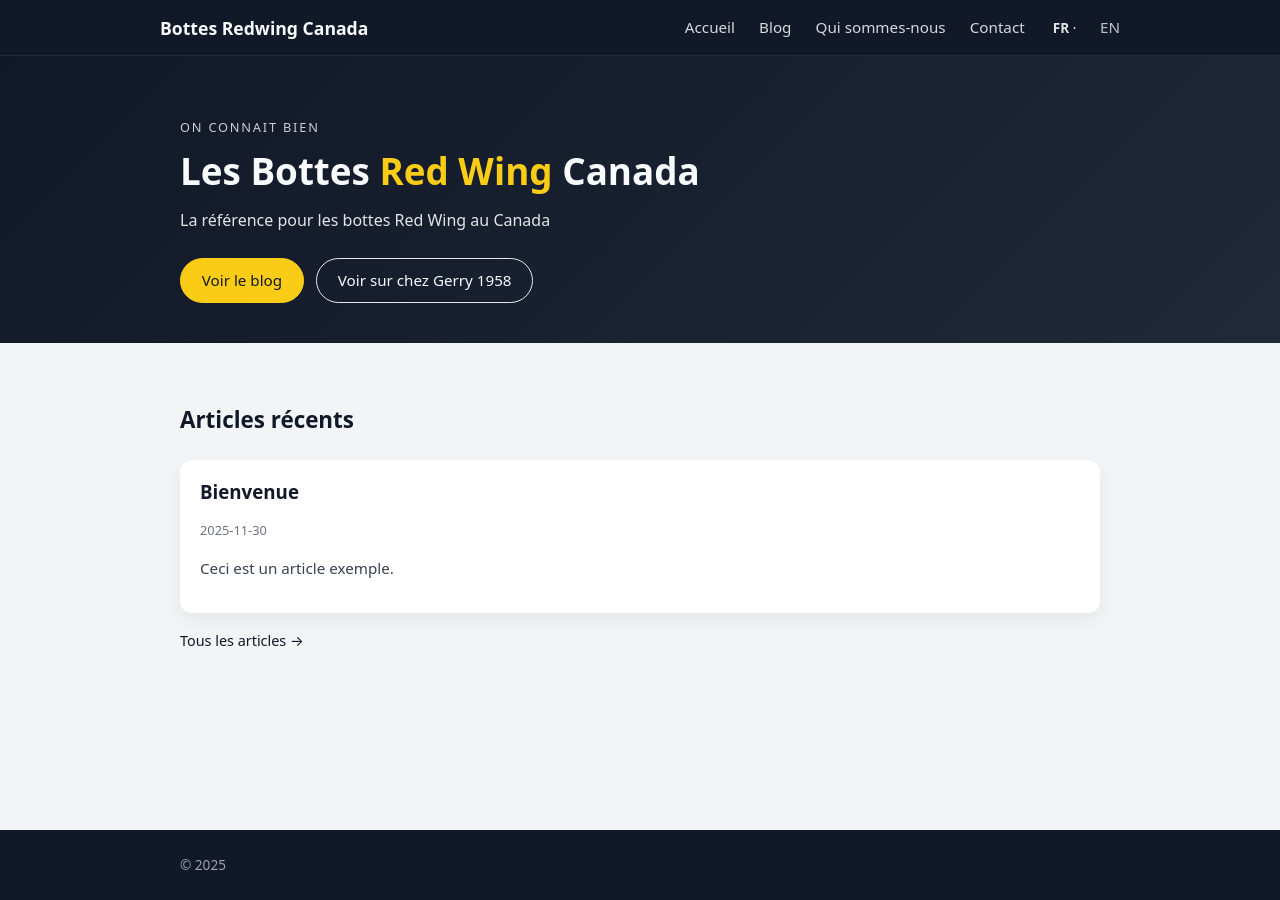
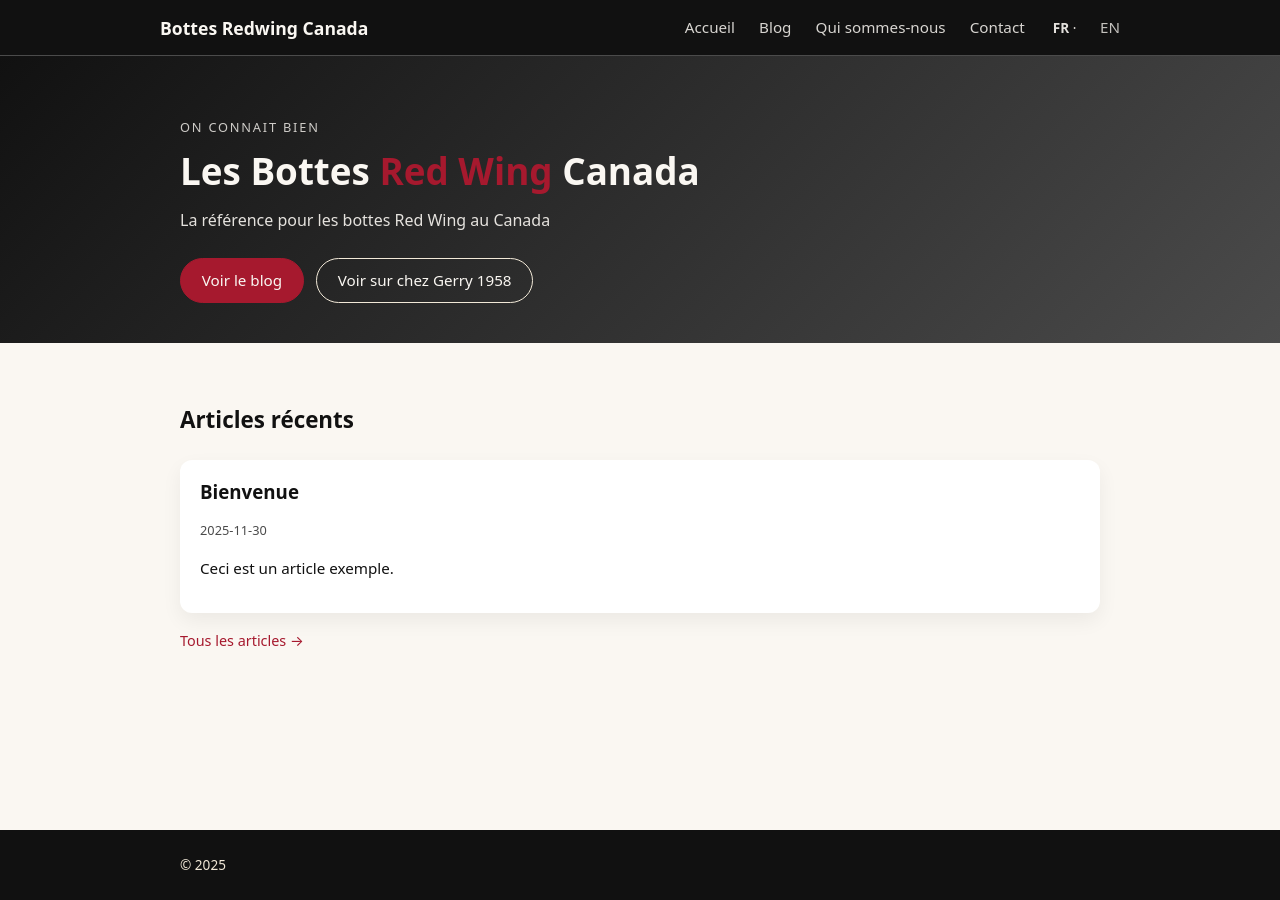
Before and after one commit to jphenri/botte-redwing.ca, a Jekyll site: the page built from index.md, in a window 1280 px wide. Built offline with Jekyll 4.4.1, drawn with Linux system fonts in a browser that asks for light colours.

Commit message:
Update main.css - RW Colors

```diff
--- a/assets/css/main.css
+++ b/assets/css/main.css
@@ -10,8 +10,8 @@ body {
   margin: 0;
   font-family: system-ui, -apple-system, BlinkMacSystemFont, "Segoe UI", sans-serif;
   line-height: 1.6;
-  color: #111827;
-  background: #f3f4f6;
+  color: #111111; /* Noir Red Wing */
+  background: #faf7f2; /* Blanc cassé */
 }
 
 a {
@@ -45,9 +45,9 @@ a:hover {
 /* Header */
 
 .site-header {
-  background: #111827;
-  color: #f9fafb;
-  border-bottom: 1px solid #1f2937;
+  background: #111111; /* Noir Red Wing */
+  color: #faf7f2;
+  border-bottom: 1px solid #4b4b4b; /* Gris acier */
 }
 
 .header-inner {
@@ -76,8 +76,8 @@ a:hover {
 
 .hero {
   padding: 3rem 0 2.5rem;
-  background: linear-gradient(135deg, #111827, #1f2937);
-  color: #f9fafb;
+  background: linear-gradient(135deg, #111111, #4b4b4b); /* Noir → gris acier */
+  color: #faf7f2;
 }
 
 .hero-inner {
@@ -99,7 +99,7 @@ a:hover {
 }
 
 .hero-title span {
-  color: #facc15;
+  color: #a6192e; /* Rouge Red Wing */
 }
 
 .hero-subtitle {
@@ -130,23 +130,23 @@ a:hover {
 }
 
 .btn-primary {
-  background: #facc15;
-  color: #111827;
-  border-color: #facc15;
+  background: #a6192e; /* Rouge Red Wing */
+  color: #faf7f2;
+  border-color: #a6192e;
 }
 
 .btn-primary:hover {
-  background: #fde68a;
+  background: #c21d34; /* Rouge plus clair */
 }
 
 .btn-outline {
   background: transparent;
-  color: #f9fafb;
-  border-color: #e5e7eb;
+  color: #faf7f2;
+  border-color: #f2e9d8; /* Beige cuir */
 }
 
 .btn-outline:hover {
-  background: rgba(249, 250, 251, 0.06);
+  background: rgba(255, 255, 255, 0.08);
 }
 
 /* Sections */
@@ -158,6 +158,7 @@ a:hover {
 .section h2 {
   font-size: 1.4rem;
   margin-bottom: 1.4rem;
+  color: #111111;
 }
 
 /* Posts list */
@@ -171,7 +172,7 @@ a:hover {
   background: #ffffff;
   border-radius: 0.75rem;
   padding: 1.1rem 1.25rem;
-  box-shadow: 0 8px 20px rgba(15, 23, 42, 0.06);
+  box-shadow: 0 8px 20px rgba(17, 17, 17, 0.06);
 }
 
 .post-card h3 {
@@ -181,18 +182,19 @@ a:hover {
 
 .post-meta {
   font-size: 0.8rem;
-  color: #6b7280;
+  color: #4b4b4b; /* Gris acier */
   margin-bottom: 0.6rem;
 }
 
 .post-excerpt {
   font-size: 0.95rem;
-  color: #374151;
+  color: #111111;
 }
 
 .section-more {
   margin-top: 1rem;
   font-size: 0.9rem;
+  color: #a6192e; /* Rouge */
 }
 
 /* Single post & pages */
@@ -205,10 +207,11 @@ a:hover {
 .page-header h1,
 .post-header h1 {
   margin-bottom: 0.4rem;
+  color: #111111;
 }
 
 .page-subtitle {
-  color: #6b7280;
+  color: #4b4b4b;
 }
 
 .post-content,
@@ -216,7 +219,7 @@ a:hover {
   background: #ffffff;
   border-radius: 0.75rem;
   padding: 1.4rem 1.5rem;
-  box-shadow: 0 8px 20px rgba(15, 23, 42, 0.06);
+  box-shadow: 0 8px 20px rgba(17, 17, 17, 0.06);
 }
 
 .post-content p,
@@ -229,20 +232,22 @@ a:hover {
   padding: 0.12rem 0.5rem;
   margin-left: 0.25rem;
   border-radius: 999px;
-  background: #e5e7eb;
+  background: #f2e9d8; /* Beige cuir */
   font-size: 0.75rem;
+  color: #111111;
 }
 
 .back-to-blog {
   margin-top: 1.25rem;
   font-size: 0.9rem;
+  color: #a6192e;
 }
 
 /* Footer */
 
 .site-footer {
-  background: #111827;
-  color: #9ca3af;
+  background: #111111;
+  color: #f2e9d8;
   padding: 1.5rem 0;
   font-size: 0.85rem;
 }
@@ -254,7 +259,7 @@ a:hover {
 }
 
 .footer-links a {
-  color: #e5e7eb;
+  color: #faf7f2;
 }
 
 /* Responsive */
@@ -279,6 +284,7 @@ a:hover {
     align-items: flex-start;
   }
 }
+
 .lang-switch {
   margin-left: 1.5rem;
   font-size: 0.85rem;
```
